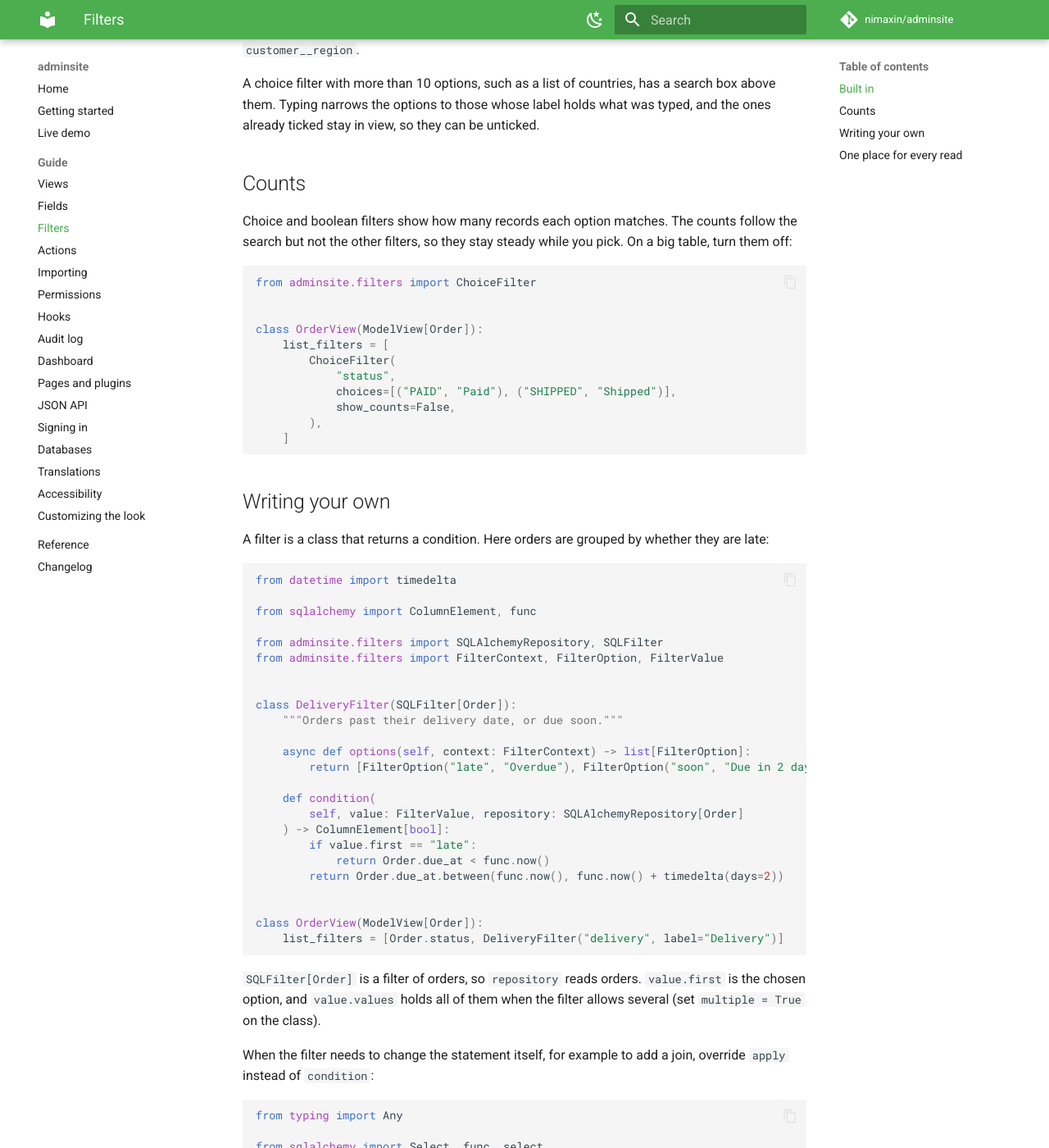
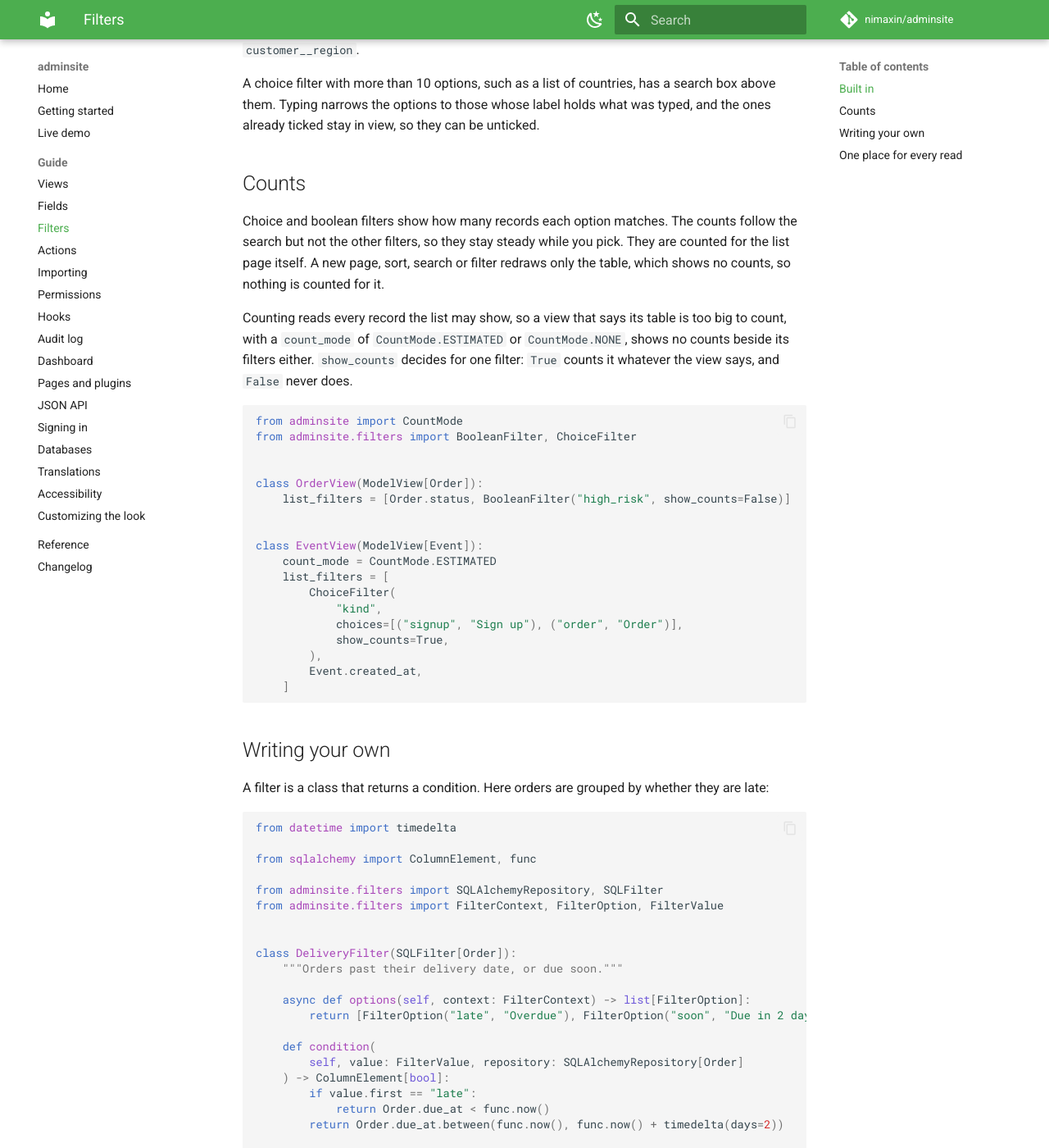
Before and after one commit to nimaxin/adminsite, an MkDocs documentation site: the page built from docs/filters.md, in a window 1280 px wide and 1400 px high, scrolled down 1169 px. Shown: the whole window at 82% size. Built offline with MkDocs 1.6.1 and Material for MkDocs 9.7.7, drawn with Linux system fonts in a browser that asks for light colours; comment, search, counter and statistics services are not loaded; some of the changed text lies outside the part shown.

Commit message:
docs: where filters count their options, and show_counts on every filter (#60)

````diff
--- a/docs/filters.md
+++ b/docs/filters.md
@@ -45,19 +45,33 @@ ticked stay in view, so they can be unticked.
 ## Counts
 
 Choice and boolean filters show how many records each option matches. The counts follow the search
-but not the other filters, so they stay steady while you pick. On a big table, turn them off:
+but not the other filters, so they stay steady while you pick. They are counted for the list page
+itself. A new page, sort, search or filter redraws only the table, which shows no counts, so nothing
+is counted for it.
+
+Counting reads every record the list may show, so a view that says its table is too big to count,
+with a `count_mode` of `CountMode.ESTIMATED` or `CountMode.NONE`, shows no counts beside its filters
+either. `show_counts` decides for one filter: `True` counts it whatever the view says, and `False`
+never does.
 
 ```python
-from adminsite.filters import ChoiceFilter
+from adminsite import CountMode
+from adminsite.filters import BooleanFilter, ChoiceFilter
 
 
 class OrderView(ModelView[Order]):
+    list_filters = [Order.status, BooleanFilter("high_risk", show_counts=False)]
+
+
+class EventView(ModelView[Event]):
+    count_mode = CountMode.ESTIMATED
     list_filters = [
         ChoiceFilter(
-            "status",
-            choices=[("PAID", "Paid"), ("SHIPPED", "Shipped")],
-            show_counts=False,
+            "kind",
+            choices=[("signup", "Sign up"), ("order", "Order")],
+            show_counts=True,
         ),
+        Event.created_at,
     ]
 ```
 
@@ -96,6 +110,11 @@ class OrderView(ModelView[Order]):
 chosen option, and `value.values` holds all of them when the filter allows
 several (set `multiple = True` on the class).
 
+`options` can count as well: `await context.count_by(self.path)` counts the records grouped by the
+value at that path. It follows the rule for [counts](#counts), and gives none, without asking the
+database, where the list shows none for the filter. Set `show_counts = True` on the class to count
+it whatever the view says.
+
 When the filter needs to change the statement itself, for example to add a join, override `apply`
 instead of `condition`:
 
````
Also changed, not shown: CHANGELOG.md (+7 -0 lines), docs/reference.md (+1 -1 lines), docs/views.md (+4 -0 lines).
